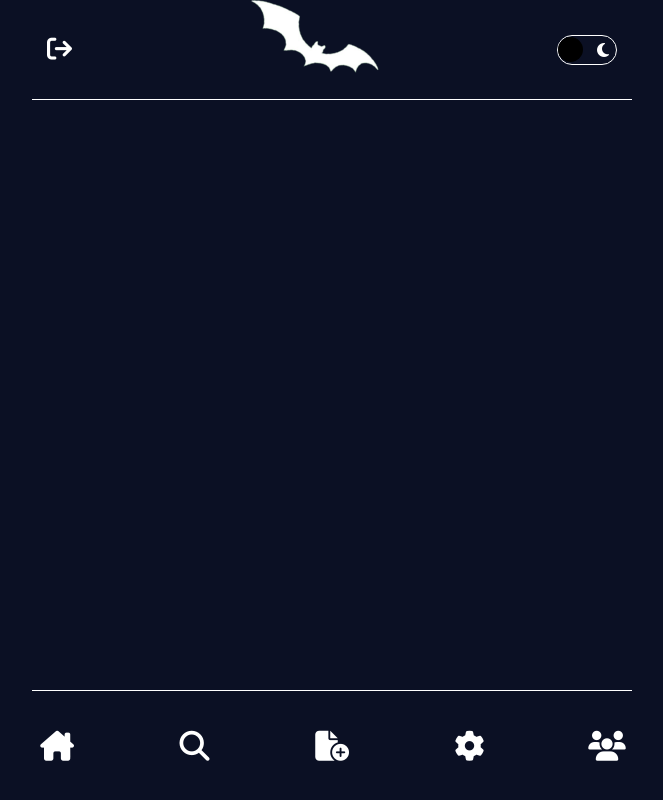
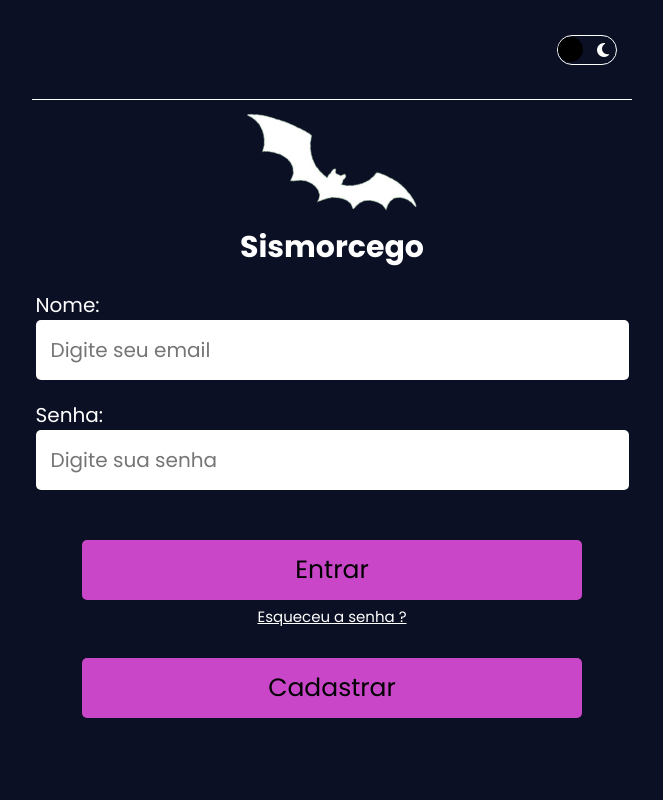
Before and after one commit to PedroLimaIFPA/AtvAvPDM_PedroeLiander, a plain HTML site: page Index.html in a window 1280 px wide. Shown: the whole page, without its empty margins (308-971 px from the left). Drawn offline with Linux system fonts and the light colour scheme.

Commit message:
pagina de login finalizada

```diff
--- a/Index.html
+++ b/Index.html
@@ -13,9 +13,11 @@
 </head>
 
 <body class="container">
+
     <!--Cabaçalho-->
+    <div class="content-header">
         <header>
-        <i class="fa-solid fa-arrow-right-from-bracket"></i>
+            <i class="fa-solid fa-arrow-right-from-bracket logout"></i>
 
             <div class="img">
                 <img src="src/Logo_tema_escuro80px.png" alt="">
@@ -28,18 +30,34 @@
                 <i class="fa-solid fa-moon"></i>
             </div>
         </header>
+    </div>
 
     <!--Conteúdo Principal-->
     <main>
 
         <!--Seções-->
-        <section></section>
-        <section></section>
-        <section></section>
+
+        <!--Login-->
+        <section class="login">
+            <img src="src/Logo_tema_escuro192px.png" alt="">
+            <h1>Sismorcego</h1>
+            <form action="">
+                <label for="email">Nome:</label>
+                <input type="text" id="email" placeholder="Digite seu email">
+                <label for="senha">Senha:</label>
+                <input type="text" id="senha" placeholder="Digite sua senha">
+                <button class="button-entrar">Entrar</button>
+                <a href="">Esqueceu a senha ? </a>
+            </form>
+
+            <button class="button-cadastrar">Cadastrar</button>
+        </section>
+
 
     </main>
 
     <!--Rodapé-->
+    <div class="container-footer">
         <footer>
             <button><i class="fa-solid fa-house-chimney"></i></button>
             <button><i class="fa-solid fa-magnifying-glass"></i></button>
@@ -47,6 +65,7 @@
             <button><i class="fa-solid fa-gear"></i></button>
             <button><i class="fa-solid fa-users"></i></button>
         </footer>
+    </div>
 
     <script src="js/app.js"></script>
 </body>
--- a/js/app.js
+++ b/js/app.js
@@ -2,5 +2,5 @@ const theme = document.querySelector('.theme')
 const circle = document.querySelector('.circle')
 
 theme.addEventListener('click', () => {
-    circle.style.right = 0
+    circle.classList.toggle('theme-active')
 })
--- a/styles/_footer.css
+++ b/styles/_footer.css
@@ -1,3 +1,7 @@
+.container-footer {
+    display: none;
+}
+
 footer {
     height: 11rem;
     width: 100%;
--- a/styles/_global-style.css
+++ b/styles/_global-style.css
@@ -1,16 +1,21 @@
 @import url('_header.css');
 @import url('_footer.css');
+@import url('_main.css');
+@import url('_page-inicial.css');
+@import url('_page-login.css');
 
 * {
     margin: 0;
     padding: 0;
     box-sizing: border-box;
+    font-family: 'Poppins', sans-serif;
 }
 
 :root {
     --purple: #0b1024;
     --black: #000;
     --white: #fff;
+    --violet: #c946c9;
 }
 
 html {
--- a/styles/_header.css
+++ b/styles/_header.css
@@ -1,6 +1,6 @@
 header {
     width: 100%;
-    max-width: 60rem;
+    max-width: 600px;
     height: 10rem;
     display: flex;
     justify-content: space-between;
@@ -14,8 +14,13 @@ header {
     padding: 0 15px;
 }
 
-header i {
+header .logout{
     font-size: 2.5rem;
+    display: none;
+}
+
+header img {
+    display: none;
 }
 
 header .theme {
@@ -53,10 +58,3 @@ header .theme .circle {
 header img:nth-child(1){
     display: none;
 }
-@media (max-width: 700px) {
-    header img:nth-child(1){
-        display: block;
-    }header img:nth-child(2){
-        display: none;
-    }
-}
--- /dev/null
+++ b/styles/_main.css
@@ -0,0 +1,11 @@
+body {
+    display: flex;
+    align-items: center;
+}
+
+main {
+    width: 900px;
+    height: 100vh;
+    padding: 0 15px;
+    display: flex;
+}
--- /dev/null
+++ b/styles/_page-inicial.css
@@ -0,0 +1,4 @@
+#page-inicial {
+    width: 530px;
+    height: 100vh;
+}
--- /dev/null
+++ b/styles/_page-login.css
@@ -0,0 +1,85 @@
+.login {
+    width: 100%;
+    height: 100%;
+    display: flex;
+    flex-direction: column;
+    justify-content: center;
+    align-items: center;
+}
+
+.login img {
+    margin-left: auto;
+    margin-right: auto;
+}
+
+.login h1 {
+    font-size: 3rem;
+    margin-top: -5rem;
+}
+
+.login form {
+    width: 100%;
+    display: flex;
+    margin-top: 20px;
+    flex-direction: column;
+}
+
+.login form label {
+    font-size: 2rem;
+}
+
+.login form label:nth-child(3) {
+    margin-top: 2rem;
+}
+
+.login form input {
+    height: 6rem;
+    border-radius: 5px;
+    padding: 0 15px;
+    font-size: 2rem;
+    border: none;
+}
+
+.login form input:focus {
+    outline: none;
+    border: 2px solid var(--violet);
+}
+
+form .button-entrar {
+    width: 50rem;
+    height: 6rem;
+    margin-top: 5rem;
+    margin-left: auto;
+    margin-right: auto;
+    border: none;
+    border-radius: 5px;
+    font-size: 2.5rem;
+    background-color: var(--violet);
+}
+
+form a {
+    font-size: 1.5rem;
+    text-align: center;
+    color: var(--white);
+    text-decoration: underline;
+    margin-top: 0.5rem;
+}
+
+.login .button-cadastrar {
+    width: 50rem;
+    height: 6rem;
+    margin-top: 3rem;
+    margin-left: auto;
+    margin-right: auto;
+    border: none;
+    border-radius: 5px;
+    font-size: 2.5rem;
+    background-color: var(--violet);
+}
+
+@media (max-width: 636px) {
+    .login .button-cadastrar,
+    form .button-entrar {
+        width: 30rem;
+    }
+}
```
Also changed, not shown: js/manifest.json. Lines whose indentation alone changed are shown as unchanged.
